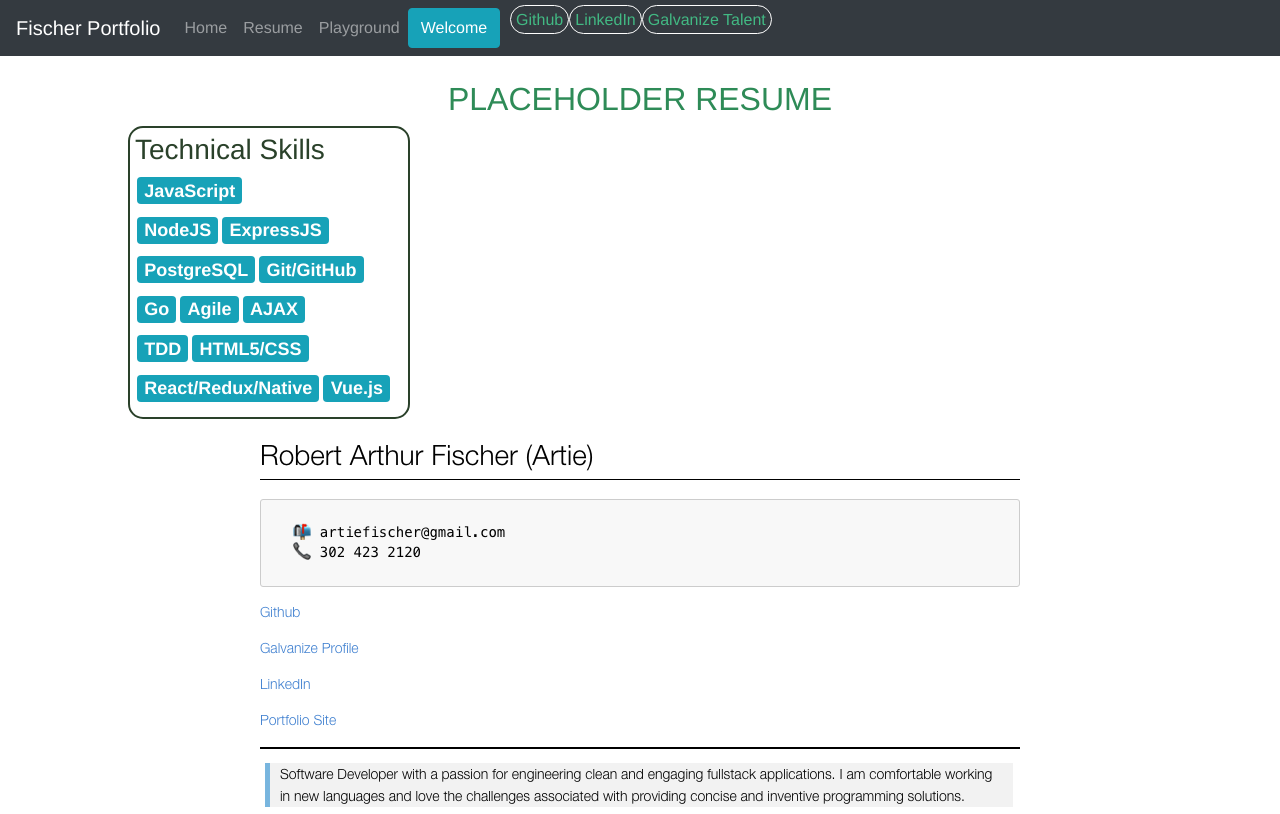
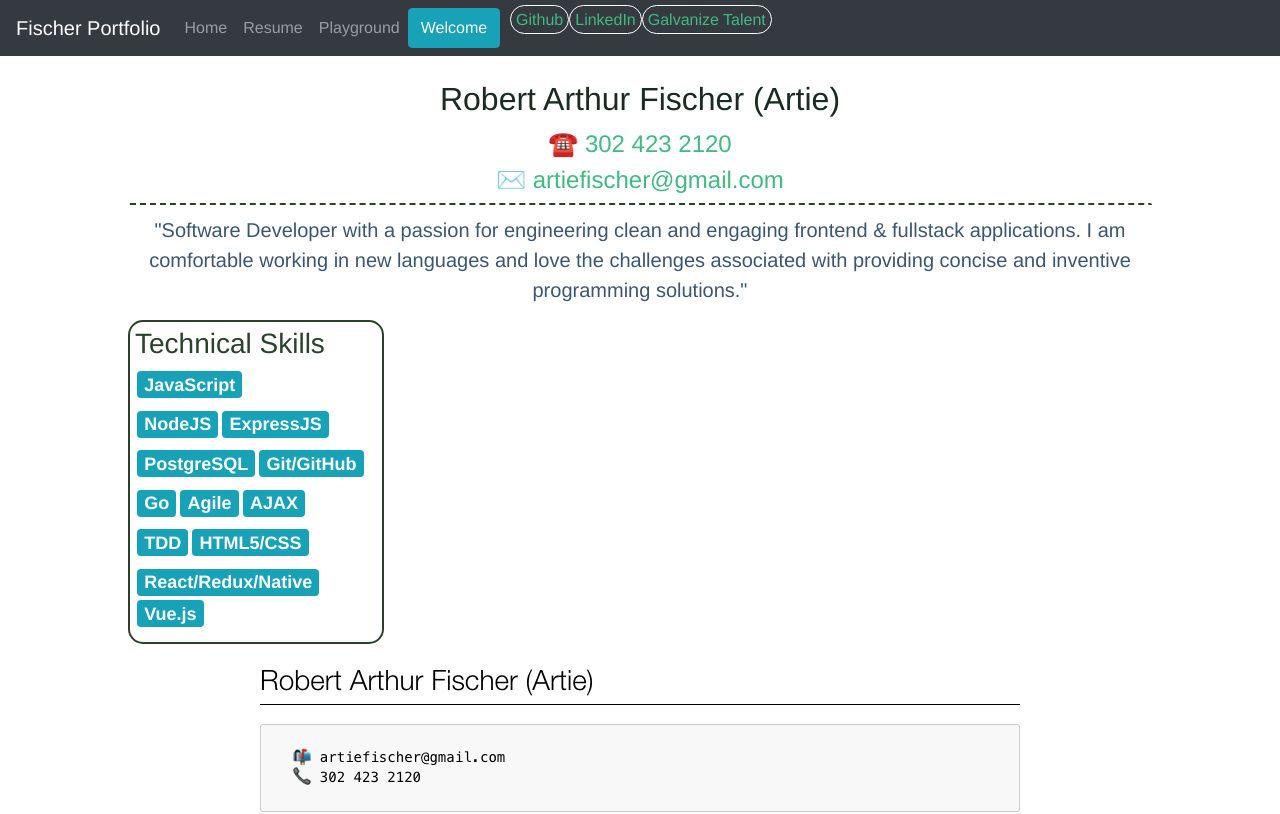
Before and after one commit to rafischer1/portfolio-vue, a Vue app: page /#/resume in a window 1280 px wide. Shown: the top 814 px of the page. Built offline with nearby package versions, Linux system fonts and the light colour scheme.

Commit message:
basic styling fixes

```diff
--- a/src/App.vue
+++ b/src/App.vue
@@ -67,10 +67,12 @@
   text-align: center;
 }
 .link:hover {
+  text-decoration: none;
   border: 1px solid #42b983;
   background-color: white;
 }
 .link:active {
+  text-decoration: none;
   border: 1px solid #c7c7c7;
   background-color: #c7c7c7;
 }
--- a/src/components/Home.vue
+++ b/src/components/Home.vue
@@ -4,8 +4,8 @@
     <b-jumbotron header="React Inbox Fullstack" lead="Email clone site featuring a REACT frontend and GOLANG server and routing Backend" >
   <p>For more information visit site/repos</p>
   <b-btn class="info" variant="info" href="#">Visit Site</b-btn><br>
-  <b-btn variant="alert" href="#">Backend Github</b-btn>
-  <b-btn variant="alert" href="#">Frontend Github</b-btn>
+  <b-btn variant="alert" href="https://github.com/rafischer1/react_inbox_db" target="_blank">Backend Github</b-btn>
+  <b-btn variant="alert" href="https://github.com/rafischer1/react-inbox" target="_blank">Frontend Github</b-btn>
 </b-jumbotron>
 <b-jumbotron header="Q3/Capstone" lead="The best project you've ever seen" >
   <p>For more information visit website</p>
@@ -14,8 +14,8 @@
 </b-jumbotron>
 <b-jumbotron header="Bikesly"  lead="The Bike Share Search Engine. A traditional frontend site displaying DOM manipulation skill with several API calls" >
   <p>For more information visit site</p>
-  <b-btn class="info" variant="info" href="#">Visit Site</b-btn><br>
-  <b-btn variant="alert" href="#">Github</b-btn>
+  <b-btn class="info" variant="info" href="http://rafischer1-q1-bikesly.surge.sh/" target="_blank"s>Visit Site</b-btn><br>
+  <b-btn variant="alert" href="https://github.com/rafischer1/q1-fischer-bikesly" target="_blank">Github</b-btn>
 </b-jumbotron>
 
   </div>
--- a/src/components/Resume.vue
+++ b/src/components/Resume.vue
@@ -2,7 +2,13 @@
   <div class="resume">
    <div>
      <br>
-     <h2>PLACEHOLDER RESUME</h2>
+     <h2>Robert Arthur Fischer (Artie)</h2>
+     <a href="tel:302-423-2120">☎️ 302 423 2120</a>
+     <br />
+     <a href="mail to:artiefischer@gmail.com">✉️ artiefischer@gmail.com</a>
+     <p id="personalStatement">
+       "Software Developer with a passion for engineering clean and engaging frontend & fullstack applications. I am comfortable working in new languages and love the challenges associated with providing concise and inventive programming solutions."
+     </p>
      <div id="skillsBar"><h3>Technical Skills</h3>
      <h4 ><b-badge class="badges" variant="info">JavaScript</b-badge></h4>
      <h4><b-badge class="badges" variant="info">NodeJS</b-badge><b-badge class="badges" variant="info">ExpressJS</b-badge></h4>
@@ -14,6 +20,7 @@
 
      <h4><b-badge class="badges" variant="info">React/Redux/Native</b-badge><b-badge class="badges" variant="info">Vue.js</b-badge></h4>
      </div>
+
   <b-img src="../../static/resume.png" fluid alt="Responsive image" />
 </div>
   </div>
@@ -34,7 +41,10 @@
 <style scoped>
 h1, h2 {
   font-weight: normal;
-  color:seagreen;
+  color:#1b2a22;
+}
+h2:hover {
+  color:  #563a8a;
 }
 h3 {
   color: rgb(42, 65, 42);
@@ -49,17 +59,31 @@
 }
 a {
   color: #42b983;
+  font-size: 24px;
+}
+a:hover {
+  color:  #563a8a;
+  text-decoration: none;
+
+}
+
+a:active {
+ color:  #7a5923;
+ text-decoration: none;
 }
 
 #skillsBar {
   text-align: left;
-  border: 2px solid rgb(42, 65, 42);
+  border: 2px solid #2a412a;
   border-radius: 15px;
-  width: 22%;
+  width: 20%;
+  overflow: auto;
   margin-left: 10%;
   padding: 5px;
+
 }
 .badges {
+  cursor: pointer;
   margin: 2px;
 }
 .badges:hover {
@@ -69,4 +93,11 @@
   background-color: #a1eca7;
   color: black;
 }
+#personalStatement {
+  border-top: 2px dashed #2a412a;
+  border-radius: 2px;
+  padding: 10px;
+  margin: 5px 10% 5px 10%;
+  font-size: 20px;
+}
 </style>
```
